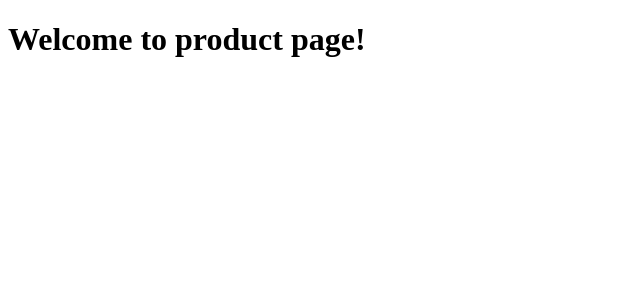
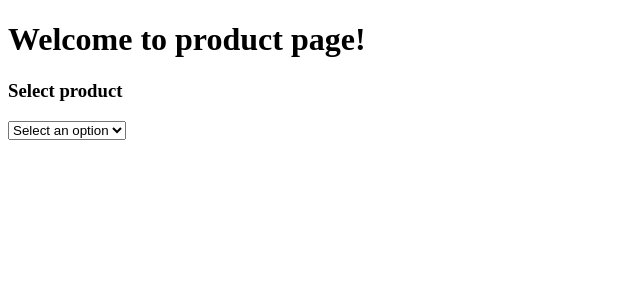
Before and after one commit to EetuLas/VersionControlAssignment, a React (Vite) app: page / in a window 1280 px wide. Shown: the top 300 px of the page, without its empty margins (0-640 px from the left). Built offline with nearby package versions, Linux system fonts and the light colour scheme.

Commit message:
Dropdown menu is now working

```diff
--- a/src/components/ComponentAssignment.jsx
+++ b/src/components/ComponentAssignment.jsx
@@ -1,4 +1,4 @@
-
+import React, { useState } from "react";
 
 function Header() {
     return (
@@ -8,10 +8,30 @@ function Header() {
     );
 }
 
+function Dropdown() {
+  const [selectedOption, setSelectedOption] = useState('')
+  const handleChange = (event) => {
+    setSelectedOption(event.target.value);
+  }
+
+  return (
+    <div>
+      <h3>Select product</h3>
+      <select value={selectedOption} onChange={handleChange}>
+        <option value=""> Select an option </option>
+        <option value="option1"> Ryzen 5 5600x </option>
+        <option value="option2"> Ryzen 7 7800x </option>
+        <option value="option3"> Ryzen 9 5900x </option>
+      </select>
+    </div>
+  )
+}
+
 function UI() {
   return (
-    <h3>Select product</h3>
-
+    <div>
+      <Dropdown />
+    </div>
   )
 }
 
@@ -19,6 +39,7 @@ function ProductPage() {
     return (
         <div>
             <Header />
+            <UI />
         </div>
     )
 }
```
